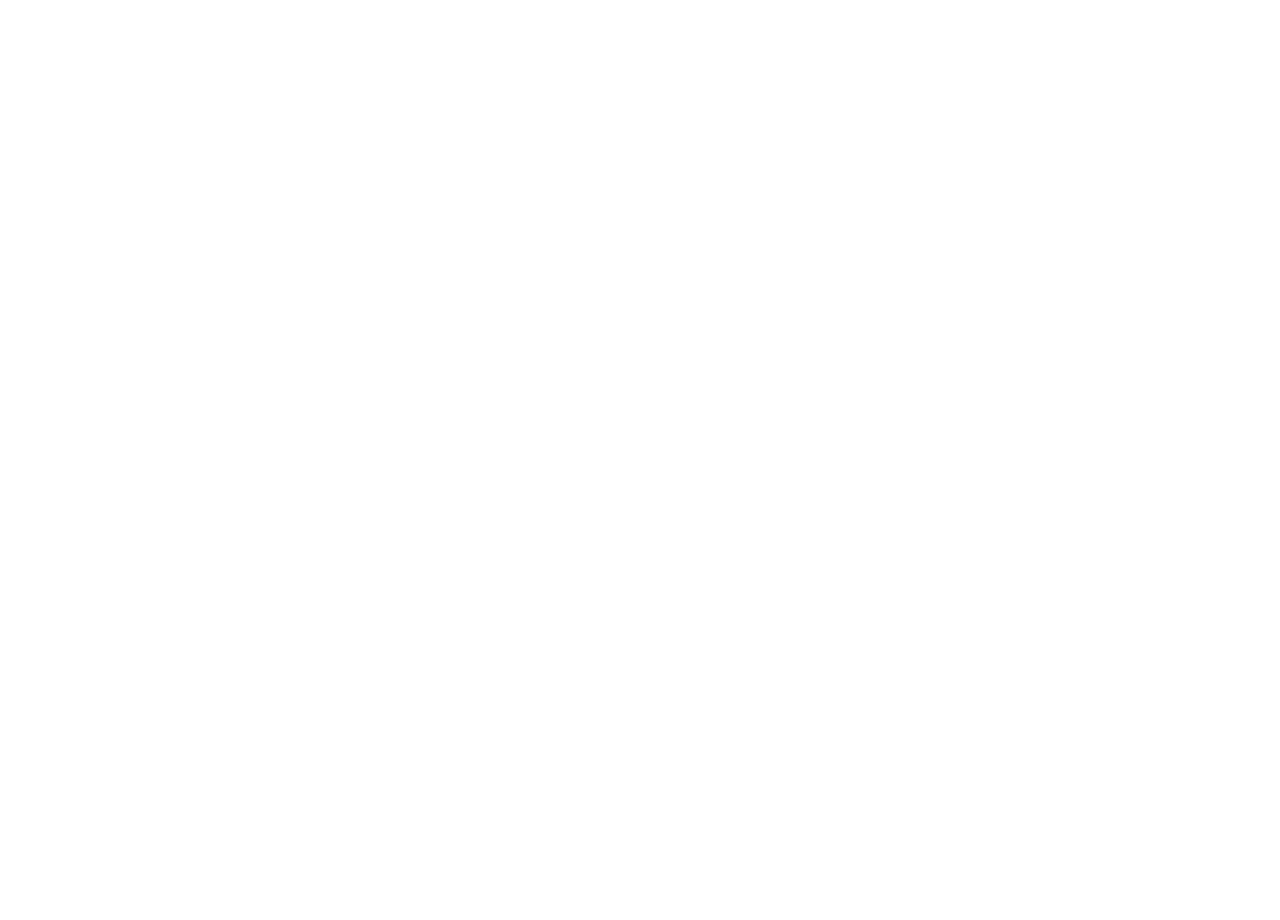
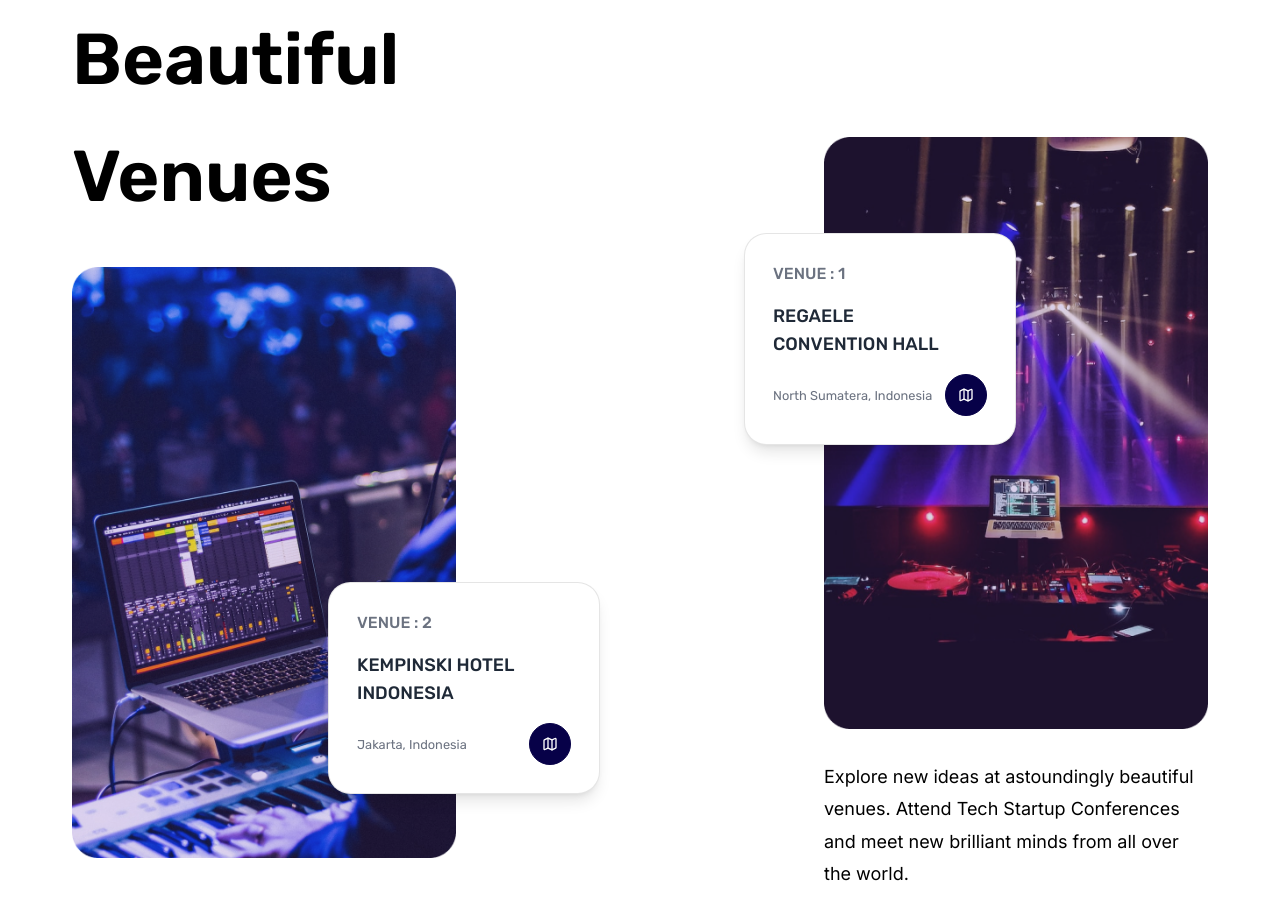
Before and after one commit to PhosRunia28/Evenity, a React (Vite) app: page / in a window 1280 px wide. Shown: the part 1660-2580 px from the top of the page. Before the commit the page ends 1544 px from the top, so only its background shows below. Built offline with nearby package versions, Linux system fonts and the light colour scheme.

Commit message:
ui: add Explore Section

```diff
--- a/src/App.tsx
+++ b/src/App.tsx
@@ -1,4 +1,5 @@
 import AboutSection from "./components/section/AboutSection";
+import ExploreSection from "./components/section/ExploreSection";
 import Header from "./components/section/Header";
 import HeroSection from "./components/section/HeroSection";
 
@@ -8,6 +9,7 @@
       <Header />
       <HeroSection />
       <AboutSection />
+      <ExploreSection />
     </>
   );
 }
--- /dev/null
+++ b/src/components/common/CardVenue.tsx
@@ -0,0 +1,40 @@
+import { cn } from "@/lib/utils";
+import { Map } from "lucide-react";
+type Props = {
+  subtitle: string;
+  title: string;
+  location: string;
+  side?: "right" | "left";
+};
+export default function CardVenue({
+  subtitle,
+  title,
+  location,
+  side = "right",
+}: Props) {
+  return (
+    <div
+      className={cn(
+        "z-20 mx-auto flex w-full max-w-sm flex-col gap-4 rounded-[1.4rem] border border-black/10 bg-white p-7 shadow-lg lg:absolute lg:max-w-[17rem]",
+        {
+          "lg:-right-20 lg:bottom-24": side === "right",
+          "lg:-left-20 lg:top-24": side === "left",
+        },
+      )}
+    >
+      <h5 className="font-medium text-gray-500">{subtitle}</h5>
+      <h4 className="w-full max-w-[18rem] text-lg font-medium uppercase text-gray-800 lg:max-w-[12rem]">
+        {title}
+      </h4>
+      <div className="flex items-center justify-between gap-3">
+        <p className="text-gray-500 lg:text-[0.8rem]">{location}</p>
+        <a
+          href="#"
+          className="group rounded-full border border-primary bg-primary p-3 text-white transition hover:bg-white"
+        >
+          <Map className="h-4 w-4 group-hover:text-primary" />
+        </a>
+      </div>
+    </div>
+  );
+}
--- /dev/null
+++ b/src/components/common/TitleExplore.tsx
@@ -0,0 +1,16 @@
+import { cn } from "@/lib/utils";
+export default function TitleExplore({ mobile }: { mobile?: boolean }) {
+  return (
+    <h3
+      className={cn(
+        "mx-auto w-full max-w-md text-center text-4xl font-semibold leading-normal md:mx-0 md:text-left md:text-[3.8rem] md:leading-relaxed lg:text-7xl lg:leading-relaxed",
+        {
+          "pb-8 lg:hidden": mobile,
+          "hidden lg:block": !mobile,
+        },
+      )}
+    >
+      Explore Beautiful Venues
+    </h3>
+  );
+}
--- /dev/null
+++ b/src/components/section/ExploreSection.tsx
@@ -0,0 +1,55 @@
+import CardVenue from "@/components/common/CardVenue";
+import TitleExplore from "@/components/common/TitleExplore";
+export default function ExploreSection() {
+  return (
+    <section className="container pb-32 font-rubik">
+      <TitleExplore mobile />
+      <div className="flex flex-col gap-12 lg:flex-row lg:justify-between">
+        {/* Venue 2 */}
+        <div className="relative flex flex-col gap-8 md:flex-row md:items-center lg:h-full lg:w-full lg:max-w-fit lg:flex-col lg:items-start lg:pb-8">
+          <TitleExplore />
+          <img
+            src="./explore1.png"
+            alt="explore image 1"
+            className="mx-auto w-full max-w-md bg-cover bg-center md:mx-0 lg:max-w-sm"
+          />
+          <CardVenue
+            subtitle="VENUE : 2"
+            title="KEMPINSKI HOTEL INDONESIA"
+            location="Jakarta, Indonesia"
+          />
+        </div>
+        {/* Venue 1 */}
+        <div className="relative flex flex-col gap-8 md:flex-row-reverse md:items-center lg:mt-auto lg:h-full lg:w-full lg:max-w-fit lg:flex-col lg:items-start">
+          <img
+            src="./explore2.png"
+            alt="explore image 2"
+            className="mx-auto w-full max-w-md bg-cover bg-center md:mx-0 lg:max-w-sm"
+          />
+          <CardVenue
+            subtitle="VENUE : 1"
+            title="REGAELE CONVENTION HALL"
+            location="North Sumatera, Indonesia"
+            side="left"
+          />
+          <p
+            className="mx-auto hidden w-full max-w-sm text-left font-inter text-lg lg:inline"
+            style={{ lineHeight: 1.8 }}
+          >
+            Explore new ideas at astoundingly beautiful venues. Attend Tech
+            Startup Conferences and meet new brilliant minds from all over the
+            world.
+          </p>
+        </div>
+        <p
+          className="mx-auto w-full max-w-md text-center font-inter text-lg lg:hidden"
+          style={{ lineHeight: 1.8 }}
+        >
+          Explore new ideas at astoundingly beautiful venues. Attend Tech
+          Startup Conferences and meet new brilliant minds from all over the
+          world.
+        </p>
+      </div>
+    </section>
+  );
+}
```
